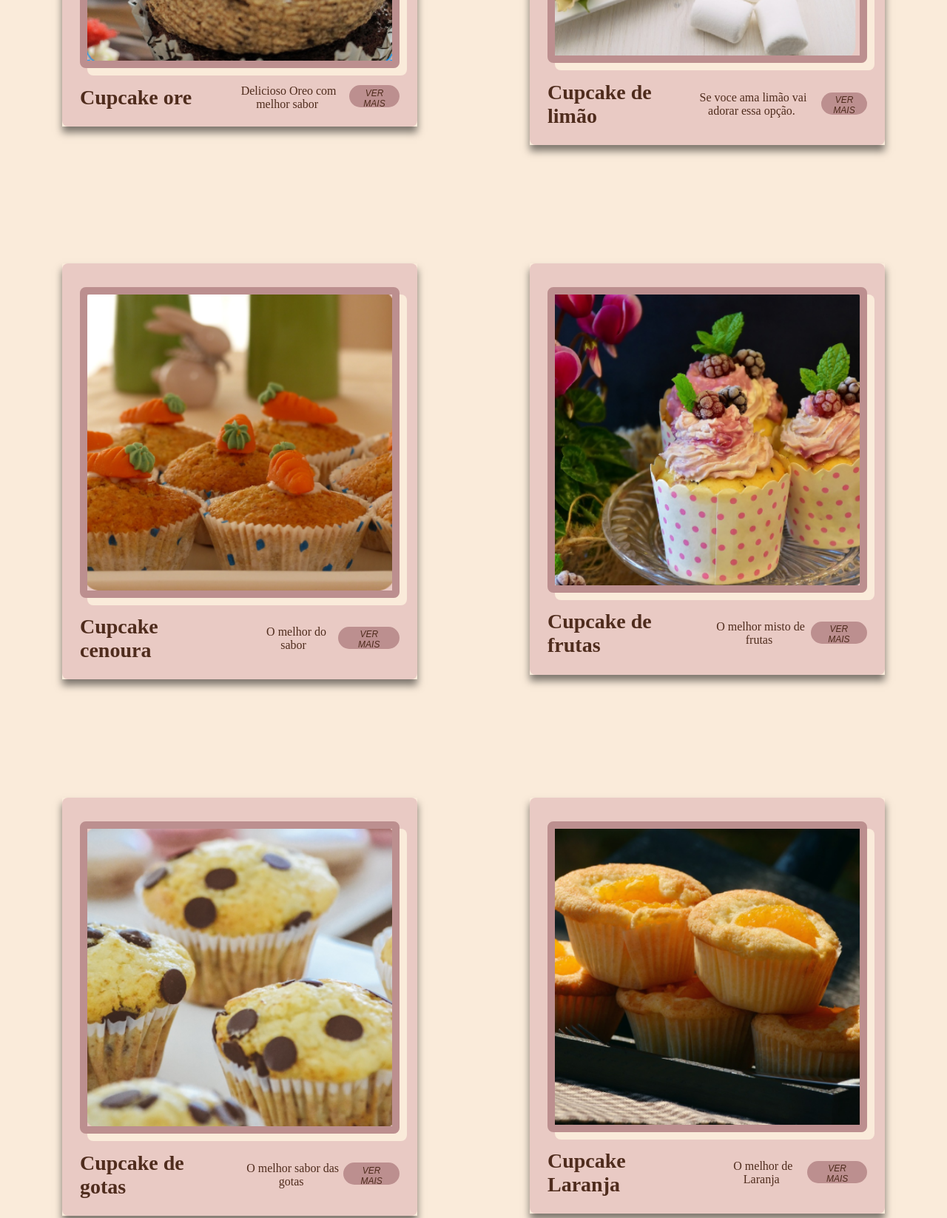
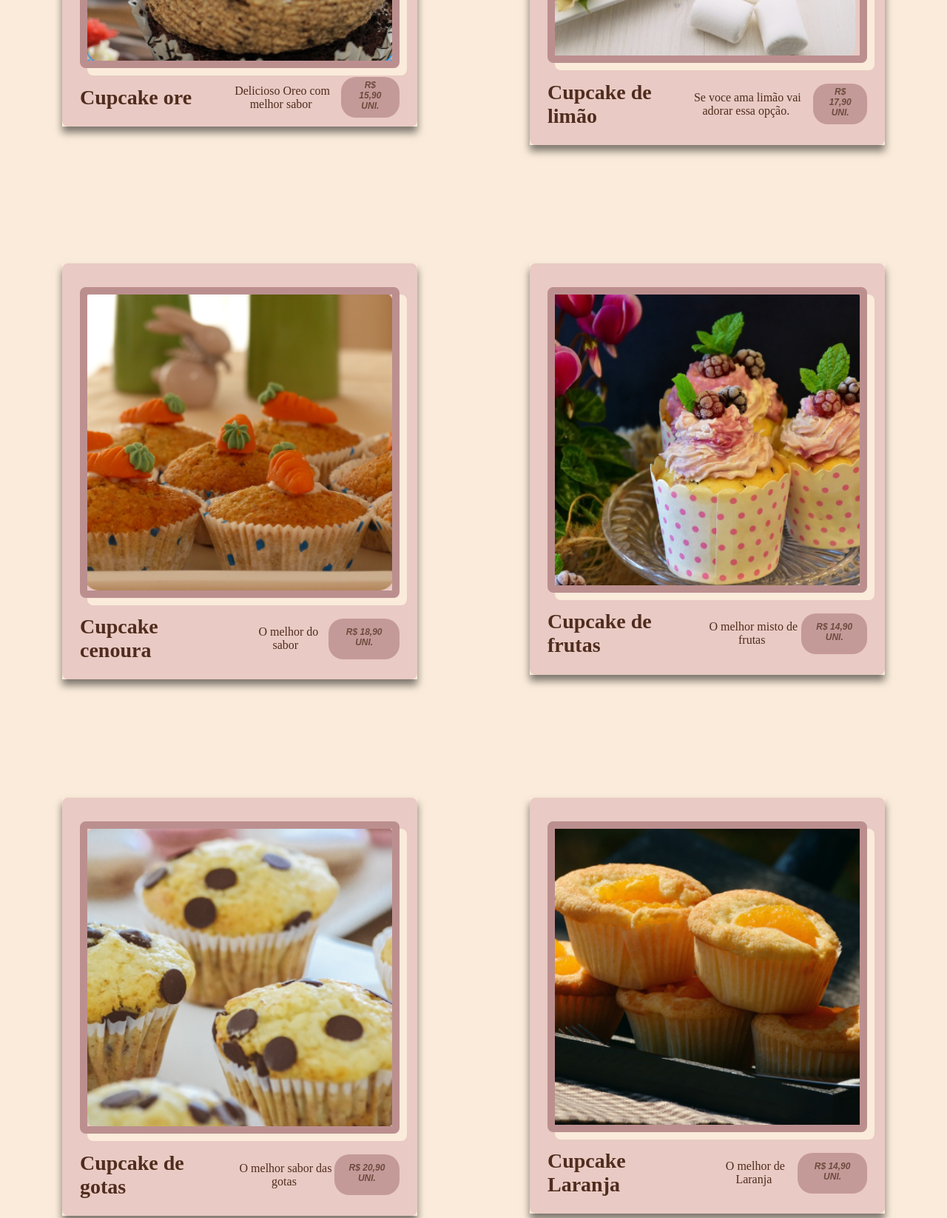
Before and after one commit to 2023-senai-sp-ford-enter/t3-codeplay-websiteConfeitaria, a plain HTML site: page catalogcupcakes.html in a window 1280 px wide. Shown: the part 880-2526 px from the top of the page at 74% size. Drawn offline with Linux system fonts and the light colour scheme.

Commit message:
finalização catalogo

```diff
--- a/catalog.css/catalog.css
+++ b/catalog.css/catalog.css
@@ -191,21 +191,28 @@ body {
 
 
 .conteudoCard>a>button {
-    height: 30px;
+    height: 55px;
     padding: 0.2rem 1rem 0.5rem;
     border: none;
     background-color: rosybrown;
+    font-weight: bold;
     color: #4f2c1d;
     font-size: 12px;
     text-transform: uppercase;
     transition: 0.5s;
     font-style: italic;
     border-radius: 150px;
+    background-color: rosybrown;
+    border-radius: 20px;
+    transition: 1.5s;
+    opacity: 80%;
+
 
 }
 
 .conteudoCard button:hover {
     cursor: pointer;
+    transition: 1.5s;
 }
 
 .contentCard p {
--- a/catalogcupcakes.html
+++ b/catalogcupcakes.html
@@ -45,7 +45,7 @@
                         <div class="conteudoCard">
                             <h1>Cupcake ore</h1>
                             <p> Delicioso Oreo com melhor sabor</p>
-                            <a href=""><button>Ver mais</button></a>
+                            <a href=""><button>R$ 15,90 uni.</button></a>
                         </div>
                     </div>
                 </div>
@@ -61,7 +61,7 @@
                             <div class="conteudoCard">
                                 <h1>Cupcake de limão</h1>
                                 <p> Se voce ama limão vai adorar essa opção.</p>
-                                <a href="catalog.html"><button>Ver mais</button></a>
+                                <a href="catalog.html"><button>R$ 17,90 uni.</button></a>
                             </div>
                         </div>
                     </div>
@@ -77,7 +77,7 @@
                                 <div class="conteudoCard">
                                     <h1>Cupcake cenoura</h1>
                                     <p> O melhor do sabor </p>
-                                    <a href="catalog.html"><button>Ver mais</button></a>
+                                    <a href="catalog.html"><button>R$ 18,90 uni.</button></a>
                                 </div>
                             </div>
                         </div>
@@ -92,7 +92,7 @@
                                     <div class="conteudoCard">
                                         <h1>Cupcake de frutas</h1>
                                         <p> O melhor misto de frutas</p>
-                                        <a href="catalog.html"><button>Ver mais</button></a>
+                                        <a href="catalog.html"><button>R$ 14,90 uni.</button></a>
                                     </div>
                                 </div>
                             </div>
@@ -108,7 +108,7 @@
                                     <div class="conteudoCard">
                                         <h1>Cupcake de gotas</h1>
                                         <p> O melhor sabor das gotas</p>
-                                        <a href="catalog.html"><button>Ver mais</button></a>
+                                        <a href="catalog.html"><button>R$ 20,90 uni.</button></a>
                                     </div>
                                 </div>
                             </div>
@@ -124,7 +124,7 @@
                                     <div class="conteudoCard">
                                         <h1>Cupcake Laranja</h1>
                                         <p> O melhor de Laranja</p>
-                                        <a href="catalog.html"><button>Ver mais</button></a>
+                                        <a href="catalog.html"><button>R$ 14,90 uni.</button></a>
                                     </div>
                                 </div>
                             </div>
```
Also changed, not shown: catalogbcakes.html (+7 -7 lines), catalogbrig.html (+5 -5 lines), catalogicecream.html (+6 -6 lines).
